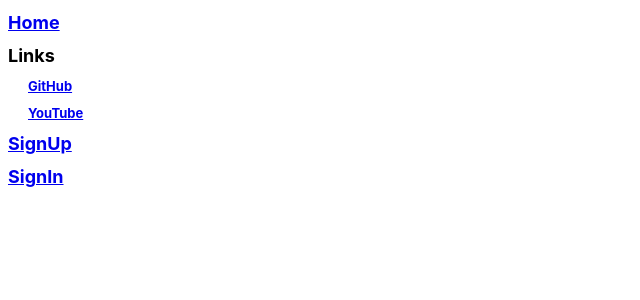
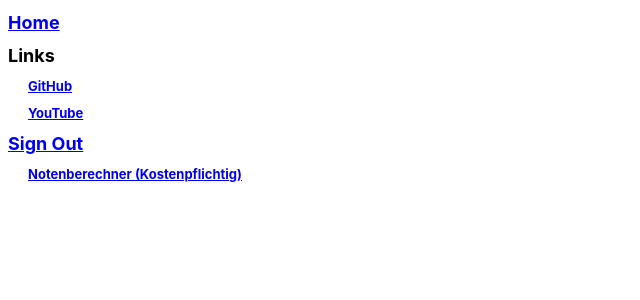
Before and after one commit to FujiwaraChoki/PortfolioWebsiteNew, a PHP site: page /menue/menueinhalt.php in a window 1280 px wide. Shown: the top 300 px of the page, without its empty margins (0-640 px from the left). Run offline with PHP 8.4, Linux system fonts and the light colour scheme.

Commit message:
Added Sign out button, loggedIn variable, next up is paying through paypal in the website itself.

```diff
--- a/menue/menueinhalt.php
+++ b/menue/menueinhalt.php
@@ -16,11 +16,15 @@
     <h1>Links</h1>
     <h2><a href="https://github.com/FujiwaraChoki" target="_blank">GitHub</a></h2>
     <h2><a href="https://www.youtube.com/channel/UC1ghEiTed2YQhLY1YNouzfQ" target="_blank">YouTube</a></h2>
-    <h1><a href="../signup/index.php" target="_top">SignUp</a></h1>
-    <h1><a href="../signin/index.php" target="_top">SignIn</a></h1>
     <?php
-        if(isset($_SESSION['hasPaid']) && $_SESSION['hasPaid'] = 1) {
-            echo '<h2><a href="../notenberechner/index.php" target="_top">Notenberechner (Kostenpflichtig)</a></h2>';
+        if($_SESSION['loggedIn'] = 0) {
+            echo '<h1><a href="../signup/index.php" target="_top">Sign Up</a></h1>';
+            echo '<h1><a href="../signin/index.php" target="_top">Sign In</a></h1>';
+        } else if($_SESSION['loggedIn'] = 1) {
+            echo '<h1><a href="../signout/index.php" target="_top">Sign Out</a></h1>';
+            if($_SESSION['hasPaid'] = 1) {
+                echo '<h2><a href="../notenberechner/index.php" target="_top">Notenberechner (Kostenpflichtig)</a></h2>';
+            }
         }
     ?>
 </body>
--- a/notenberechner/addGrade/addGradeMind.php
+++ b/notenberechner/addGrade/addGradeMind.php
@@ -3,7 +3,7 @@
     $userid = $_SESSION['UserID'];
     $grade = $_POST['grade'];
 
-    $con = new mysqli('sql304.epizy.com', 	'epiz_31910323', 'K3FXEzNspxk9i', 'epiz_31903093_User');
+    $con = new mysqli('sql304.epizy.com', 	'epiz_31910323', 'K3FXEzNspxk9i', 'epiz_31910323_User');
     if($con->connect_error) {
         die('Failed to connect : ' . $con->connect_error);
     } else {
--- a/signin/signininhalt.php
+++ b/signin/signininhalt.php
@@ -3,7 +3,7 @@
     $username = $_POST['username'];
     $password = $_POST['password'];
 
-    $con = new mysqli('sql304.epizy.com', 	'epiz_31910323', 'K3FXEzNspxk9i', 'epiz_31903093_User');
+    $con = new mysqli('sql304.epizy.com', 	'epiz_31910323', 'K3FXEzNspxk9i', 'epiz_31910323_User');
     if($con->connect_error) {
         die('Failed to connect: ' . $con->connect_error);
     } else {
@@ -12,7 +12,9 @@
         $stmt_result = $stmt->get_result();
         $data = $stmt_result->fetch_assoc();
         if($stmt_result->num_rows = 1) {
-
+            $stmt2 = $con->prepare("update User set loggedin = 1");
+            $stmt2->execute();
+            header("Location: ../index.php");
         }
         $stmt->close();
         $con->close();
--- /dev/null
+++ b/signout/index.php
@@ -0,0 +1,5 @@
+<?php
+    session_start();
+    unset($_SESSION['loggedIn']);
+    header("Location: ../index.php");
+?>
```
